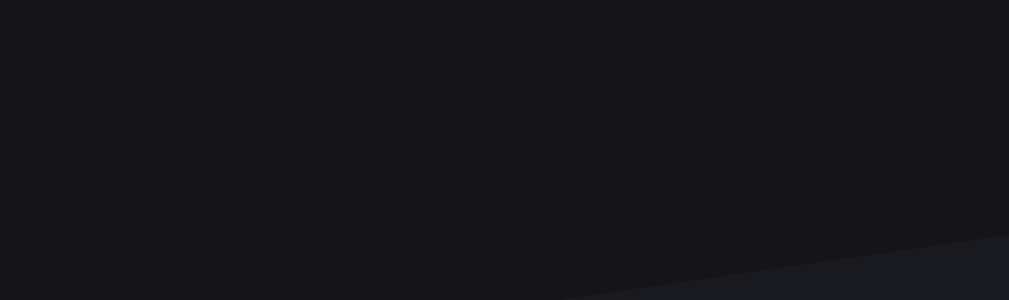
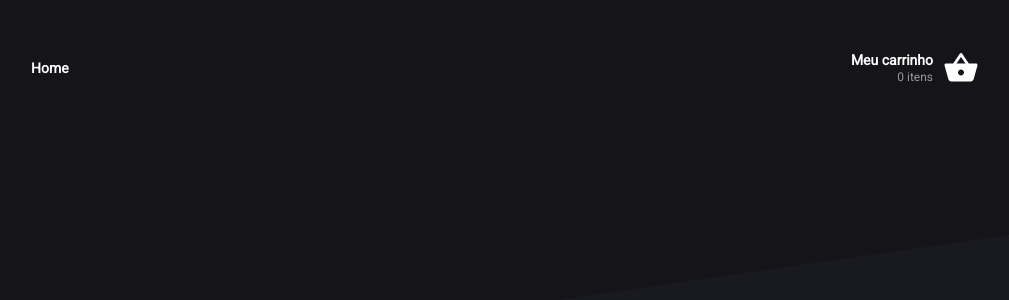
Before and after one commit to jvkass/liven, a React (Create React App) app: page /cart in a window 1280 px wide. Before the commit this address had no page. Shown: the top 300 px of the page, without its empty margins (151-1160 px from the left). Built offline with nearby package versions, Linux system fonts and the light colour scheme.

Commit message:
Header com carrinho de compras

```diff
--- a/src/App.tsx
+++ b/src/App.tsx
@@ -1,5 +1,6 @@
 import Router from './Router';
 import GlobalStyles from './styles/global';
+import Header from './components/Header';
 
 import { CartProvider } from './hooks/useCart';
 
@@ -8,6 +9,7 @@ function App() {
     <div className="App">
       <CartProvider>
         <GlobalStyles />
+        <Header />
         <Router />
       </CartProvider>
     </div>
--- /dev/null
+++ b/src/components/Header/index.tsx
@@ -0,0 +1,31 @@
+import React from 'react';
+import { Link } from 'react-router-dom';
+import { MdShoppingBasket } from 'react-icons/md';
+
+import { Container, Cart } from './styles';
+import { useCart } from '../../hooks/useCart';
+
+const Header = (): JSX.Element => {
+  const { cart } = useCart();
+  const cartSize = cart.length;
+
+  return (
+    <Container>
+      <Link to="/">
+          <strong>Home</strong>
+      </Link>
+
+      <Cart to="/cart">
+        <div>
+          <strong>Meu carrinho</strong>
+          <span data-testid="cart-size">
+            {cartSize === 1 ? `${cartSize} item` : `${cartSize} itens`}
+          </span>
+        </div>
+        <MdShoppingBasket size={36} color="#FFF" />
+      </Cart>
+    </Container>
+  );
+};
+
+export default Header;
--- /dev/null
+++ b/src/components/Header/styles.ts
@@ -0,0 +1,47 @@
+import styled from 'styled-components';
+import { Link } from 'react-router-dom';
+
+export const Container = styled.header`
+  display: flex;
+  justify-content: space-between;
+  align-items: center;
+  margin: 50px 0;
+
+
+  a {
+    transition: opacity 0.2s;
+
+    text-decoration: none;
+
+    strong {
+      margin-left: 2rem;
+      display: block;
+      color: #fff;
+    }
+
+    &:hover {
+      opacity: 0.7;
+    }
+  }
+`;
+
+export const Cart = styled(Link)`
+  display: flex;
+  align-items: center;
+  text-decoration: none;
+
+  div {
+    text-align: right;
+    margin-right: 10px;
+
+    strong {
+      display: block;
+      color: #fff;
+    }
+
+    span {
+      font-size: 12px;
+      color: #999;
+    }
+  }
+`;
--- a/src/pages/Home/index.tsx
+++ b/src/pages/Home/index.tsx
@@ -68,7 +68,7 @@ const Home = (): JSX.Element => {
           >
             <div data-testid="cart-product-quantity">
               <MdAddShoppingCart size={16} color="#FFF" />
-              {cartItemsAmount[product.id] || ""}
+              {cartItemsAmount[product.id] || 0}
             </div>
 
             <span>ADICIONAR AO CARRINHO</span>
--- a/src/services/api.ts
+++ b/src/services/api.ts
@@ -1,5 +1,5 @@
 import axios from 'axios';
 
 export const api = axios.create({
-  baseURL: 'http://fakestoreapi.com',
+  baseURL: 'https://fakestoreapi.com',
 });
```
Also changed, not shown: src/hooks/useCart.tsx (+10 -10 lines).
